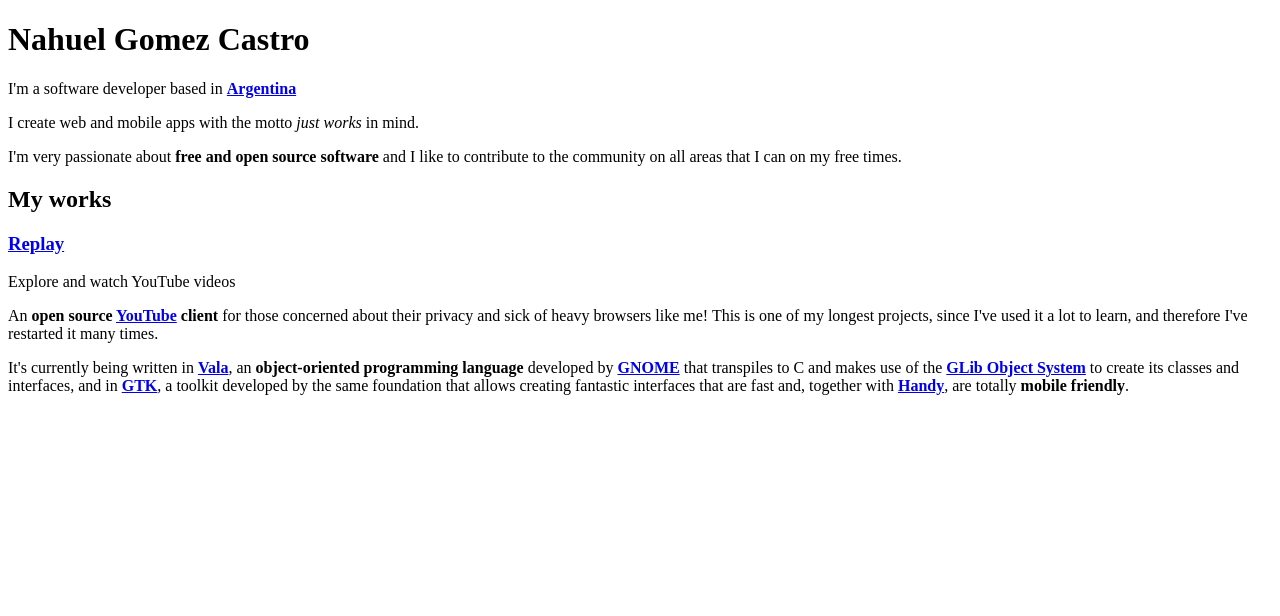
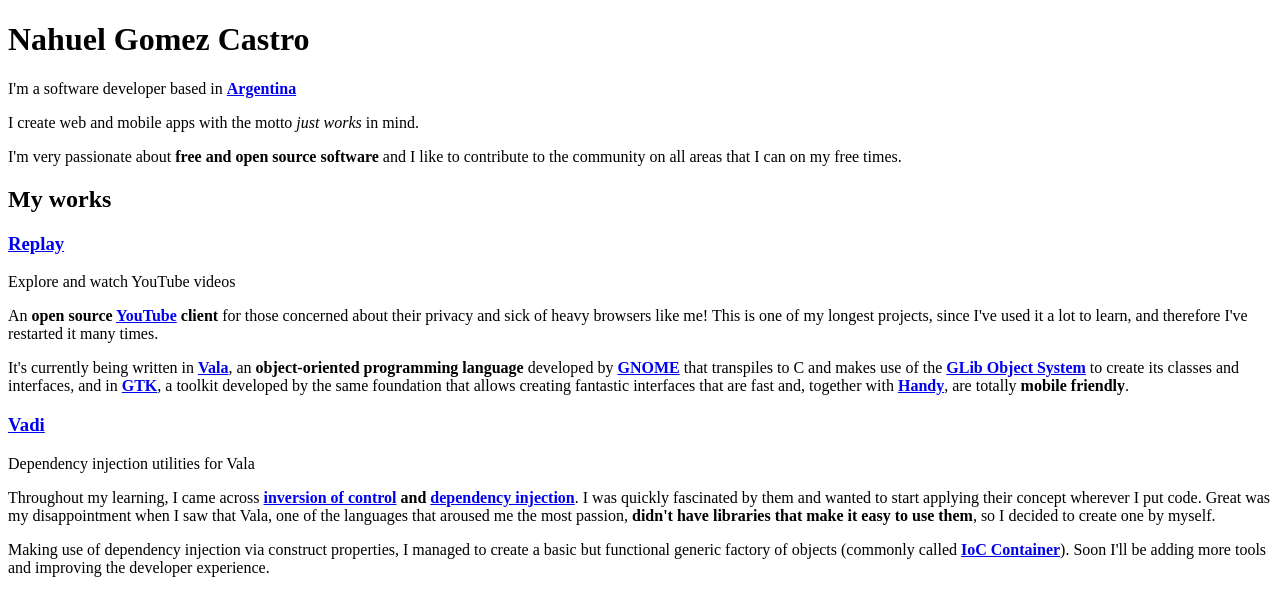
Before and after one commit to nahuelwexd/nahuelwexd.github.io, a Next.js app: page / in a window 1280 px wide. Shown: the top 616 px of the page. Built offline with nearby package versions, Linux system fonts and the light colour scheme.

Commit message:
Added Vadi to my works

```diff
--- a/pages/index.tsx
+++ b/pages/index.tsx
@@ -69,7 +69,7 @@
 							</a>
 						</h3>
 
-						<p className="font-subtitle">
+						<p className="font-subtitle font-light">
 							Explore and watch YouTube videos
 						</p>
 
@@ -98,6 +98,44 @@
 
 				</article>
 
+				<article className="space-y-4">
+
+					<div className="space-y-2">
+
+						<h3 className="font-title text-xl font-bold">
+							<a href="https//github.com/nahuelwexd/Vadi" className="text-blue-500">
+								Vadi
+							</a>
+						</h3>
+
+						<p className="font-subtitle font-light">
+							Dependency injection utilities for Vala
+						</p>
+
+					</div>
+
+					<div className="space-y-2">
+
+						<p>
+							Throughout my learning, I came across <strong><a href="https://en.wikipedia.org/wiki/Inversion_of_control"
+							className="text-blue-500">inversion of control</a> and <a href="https://en.wikipedia.org/wiki/Dependency_injection"
+							className="text-blue-500">dependency injection</a></strong>. I was quickly fascinated by them and wanted
+							to start applying their concept wherever I put code. Great was my disappointment when I saw that Vala, one
+							of the languages that aroused me the most passion, <strong>didn't have libraries that make it easy to use
+							them</strong>, so I decided to create one by myself.
+						</p>
+
+						<p>
+							Making use of dependency injection via construct properties, I managed to create a basic but functional
+							generic factory of objects (commonly called <strong><a href="https://pasztor.at/blog/what-is-the-ioc-container"
+							className="text-blue-500">IoC Container</a></strong>). Soon I'll be adding more tools and improving the
+							developer experience.
+						</p>
+
+					</div>
+
+				</article>
+
 			</section>
 
 		</div>
```
